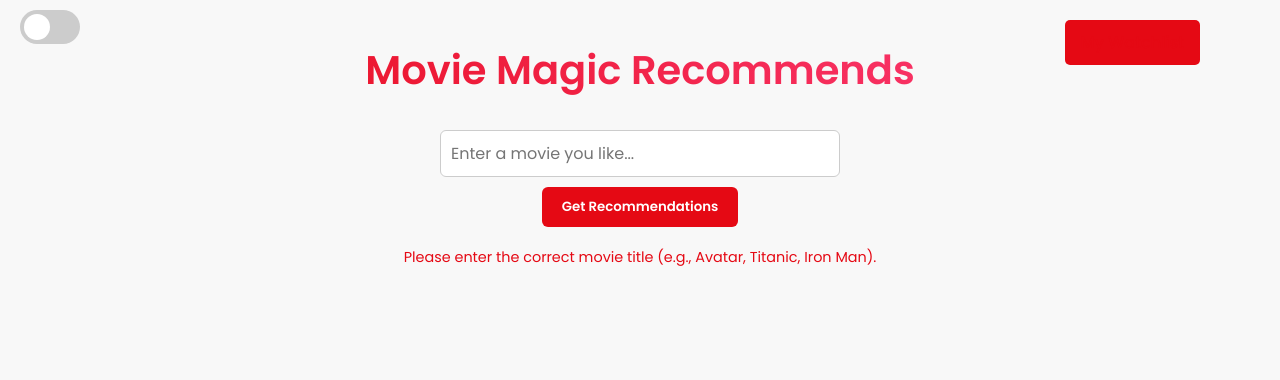
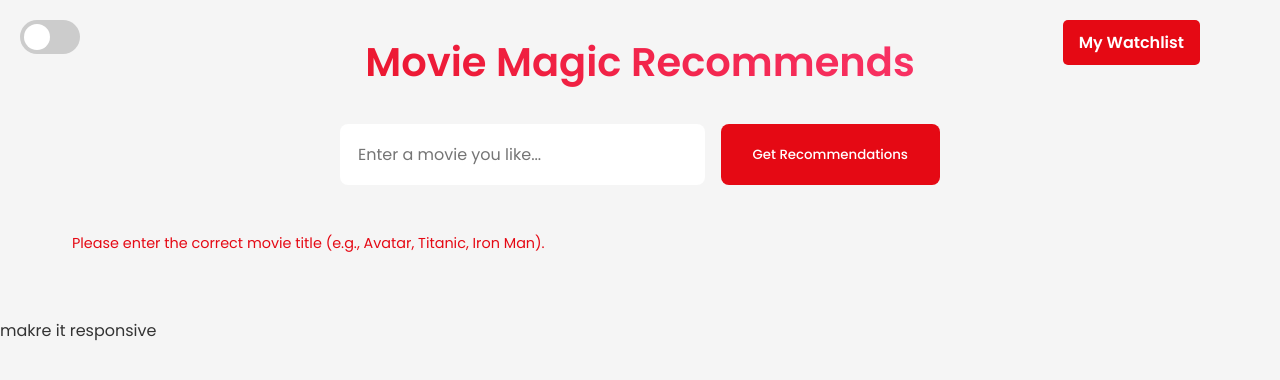
Before and after one commit to VinayakKhandelwal07/Movie-Recommender, a Flask app: page /home in a window 1280 px wide. Shown: the top 380 px of the page. Run offline with Flask 3, Linux system fonts and the light colour scheme; parts of the project's set-up code (start-up, migrations or seed data) failed here and were passed over.

Commit message:
Update home.html

```diff
--- a/templates/home.html
+++ b/templates/home.html
@@ -1,108 +1,13 @@
 <!DOCTYPE html>
 <html lang="en">
 <head>
-  <meta charset="UTF-8" />
-  <meta name="viewport" content="width=device-width, initial-scale=1.0" />
+    <meta charset="UTF-8">
+    <meta name="viewport" content="width=device-width, initial-scale=1.0">
     <title>Movie Magic Recommends</title>
-  <link rel="stylesheet" href="https://fonts.googleapis.com/css2?family=Poppins:wght@300;400;500;600&display=swap" />
-  <link rel="stylesheet" href="{{ url_for('static', filename='Style.css') }}" />
+    <link rel="stylesheet" href="https://fonts.googleapis.com/css2?family=Poppins:wght@300;400;500;600&display=swap">
+      <link rel="stylesheet" href="static/Style.css">
+</head>
 <style>
-    * {
-      box-sizing: border-box;
-      margin: 0;
-      padding: 0;
-      font-family: 'Poppins', sans-serif;
-    }
-
-    body {
-      background-color: #f8f8f8;
-      padding: 20px;
-    }
-
-    .container {
-      max-width: 1200px;
-      margin: auto;
-      padding: 20px;
-    }
-
-    h1 {
-      text-align: center;
-      margin-bottom: 30px;
-    }
-
-    .search-container {
-      display: flex;
-      flex-direction: column;
-      align-items: center;
-      gap: 10px;
-      margin-bottom: 20px;
-    }
-
-    .search-container input[type="text"] {
-      padding: 10px;
-      width: 100%;
-      max-width: 400px;
-      border-radius: 6px;
-      border: 1px solid #ccc;
-    }
-
-    .search-container button {
-      background-color: #e50914;
-      color: white;
-      padding: 10px 20px;
-      border: none;
-      border-radius: 6px;
-      cursor: pointer;
-      font-weight: bold;
-      transition: background-color 0.3s ease;
-    }
-
-    .my-watchlist-link {
-      display: block;
-      text-align: right;
-      margin-bottom: 10px;
-      font-weight: 500;
-      text-decoration: none;
-      color: #e50914;
-    }
-
-    .recommendations-grid {
-      display: grid;
-      grid-template-columns: repeat(auto-fit, minmax(200px, 1fr));
-      gap: 20px;
-      margin-top: 30px;
-    }
-
-    .movie-card {
-      background: white;
-      border-radius: 10px;
-      padding: 15px;
-      text-align: center;
-      box-shadow: 0 2px 5px rgba(0, 0, 0, 0.1);
-    }
-
-    .movie-card img {
-      width: 100%;
-      height: auto;
-      border-radius: 8px;
-      margin-bottom: 10px;
-    }
-
-    .movie-card h3 {
-      font-size: 1rem;
-      margin-bottom: 10px;
-    }
-
-    .movie-card a {
-      display: inline-block;
-      padding: 8px 12px;
-      background-color: #e50914;
-      color: white;
-      text-decoration: none;
-      border-radius: 6px;
-      font-size: 0.9rem;
-    }
-
     .movie-actions {
     display: flex;
     flex-direction: column;
@@ -123,7 +28,7 @@
 }
 
 .watch-trailer-btn {
-      background-color: #e50914;
+    background-color: #e50914; /* Netflix red */
     color: white;
 }
 
@@ -132,62 +37,18 @@
     color: white;
 }
 
+/* Change color when movie is already in the watchlist */
 .add-watchlist-btn.added {
-      background-color: #1db954;
+    background-color: #1db954; /* Spotify green for added */
+    color: white;
 }
 
-    .error {
-      text-align: center;
-      color: #e50914;
-      font-weight: 500;
-      margin-top: 20px;
-    }
-
-    .theme-switch-wrapper {
-      position: absolute;
-      top: 10px;
-      right: 10px;
-    }
-
-    /* Responsive tweaks */
-    @media (max-width: 768px) {
-      .search-container {
-        flex-direction: column;
-        padding: 0 10px;
-      }
-
-      .search-container input,
-      .search-container button {
-        width: 100%;
-      }
-
-      .movie-card h3 {
-        font-size: 0.95rem;
-      }
-    }
-
-    @media (max-width: 480px) {
-      h1 {
-        font-size: 1.5rem;
-      }
-
-      .movie-card a {
-        font-size: 0.8rem;
-        padding: 6px 10px;
-      }
-
-      .my-watchlist-link {
-        font-size: 0.9rem;
-        text-align: center;
-      }
-    }
 </style>
-</head>
 <body class="light-theme">
     <!-- Theme toggle -->
     <div class="theme-switch-wrapper">
         <label class="theme-switch">
-      <input type="checkbox" id="theme-toggle" />
+            <input type="checkbox" id="theme-toggle">
             <span class="slider round"></span>
         </label>
     </div>
@@ -195,27 +56,31 @@
       <!-- Watchlist Button -->
       <a href="{{ url_for('watchlist') }}" class="my-watchlist-link">My Watchlist</a>
 
+
+
     <div class="container">
         <h1>Movie Magic Recommends</h1>
 
         <!-- Movie search and recommendations form -->
         <form action="/home" method="POST">
     <div class="search-container">
-        <input type="text" name="movies" id="movie-input" placeholder="Enter a movie you like..." required />
+        <input type="text" name="movies" id="movie-input" placeholder="Enter a movie you like..." required>
         <button type="submit" id="search-btn">Get Recommendations</button>
     </div>
 
-      <p style="margin-top: 8px; font-size: 0.9rem; color: #e50914; text-align: center;">
+    <!-- Responsive warning message -->
+    <p style="margin-top: 8px; font-size: 0.9rem; color: #e50914; width: 100%; box-sizing: border-box;">
         Please enter the correct movie title (e.g., Avatar, Titanic, Iron Man).
     </p>
 </form>
+
 
         <!-- Display movie recommendations -->
         <div class="recommendations-grid" id="recommendations">
             {% if status %}
                 {% for movie, poster, overview, genres, trailer in zip(movies_name, poster, movie_overviews, movie_genres, movie_trailer) %}
                     <div class="movie-card">
-            <img src="{{ poster }}" alt="{{ movie }}" />
+                        <img src="{{ poster }}" alt="{{ movie }}">
                         <h3>{{ movie }}</h3>
                         {% if trailer %}
                             <a href="{{ trailer }}" target="_blank">Watch Trailer</a>
@@ -233,3 +98,4 @@
     <script src="{{ url_for('static', filename='Script.js') }}"></script>
 </body>
 </html>
+makre it responsive
```
Lines whose indentation alone changed are shown as unchanged.
